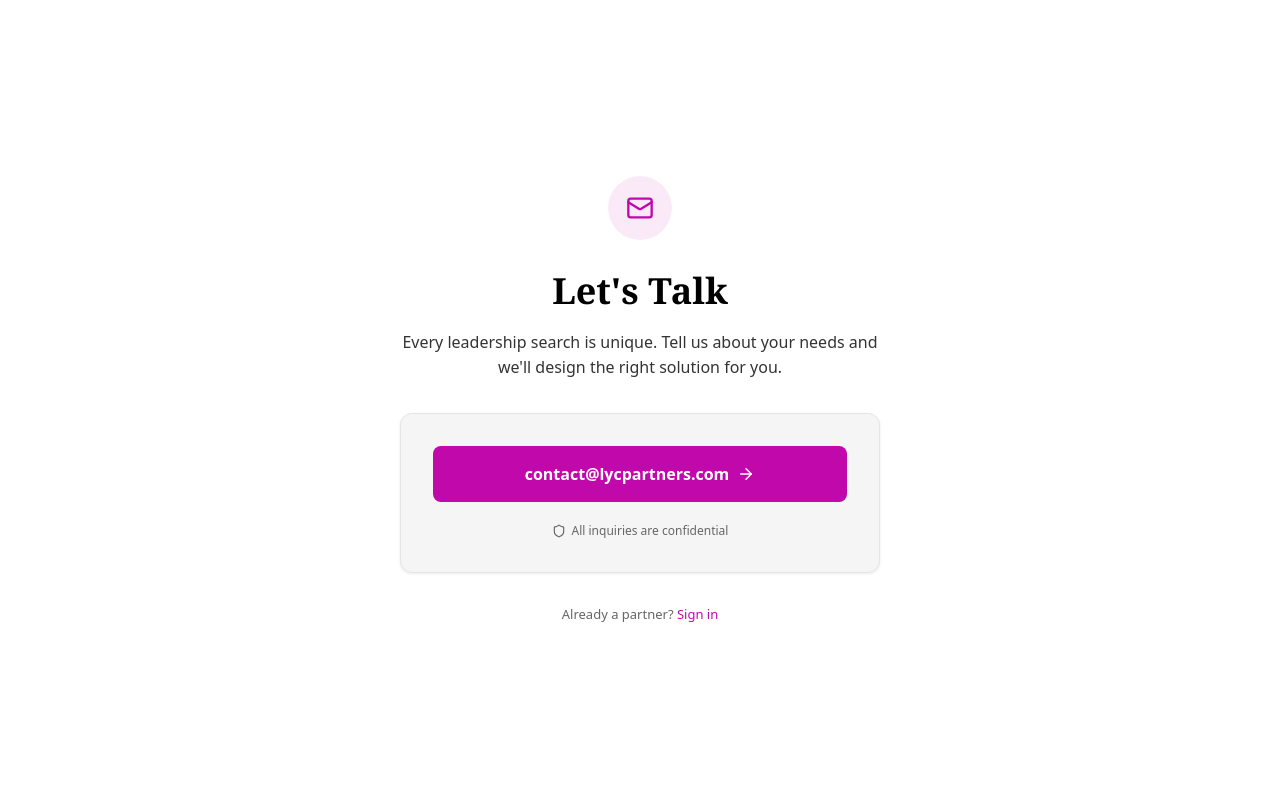
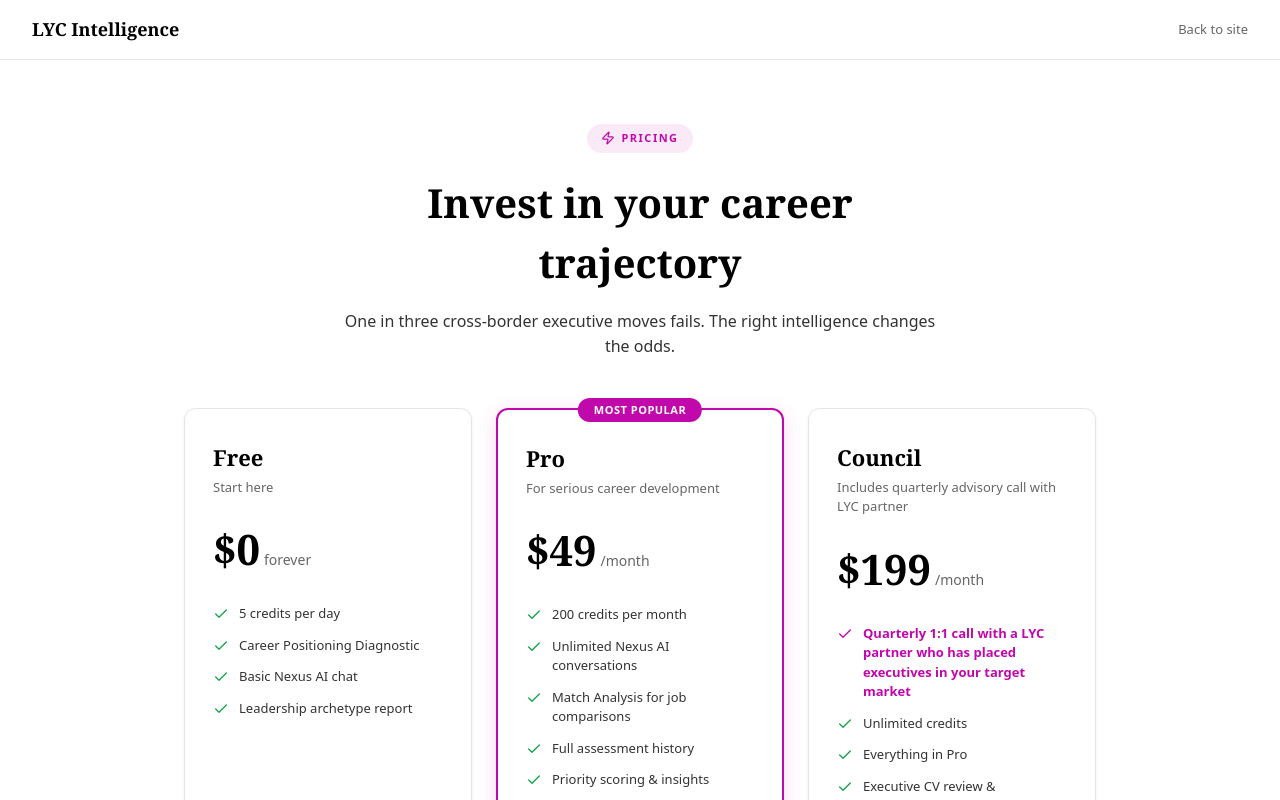
Before and after one commit to kevinhongfr-star/lyc-intelligence, a React (Vite) app: page /pricing in a window 1280 px wide. Shown: the top 800 px of the page. Built offline with nearby package versions, Linux system fonts and the light colour scheme; no server answers; a web font is replaced by a local one.

Commit message:
feat: full pricing page with Free/Pro/Council tiers (Phase 5.1+5.4)

```diff
--- a/src/pages/PricingPage.tsx
+++ b/src/pages/PricingPage.tsx
@@ -1,5 +1,5 @@
 import React from 'react';
-import { Mail, ArrowRight, Shield } from 'lucide-react';
+import { Check, ArrowRight, Shield, Zap } from 'lucide-react';
 
 const DS = {
   headingFont: "'Libre Baskerville', Georgia, serif",
@@ -20,73 +20,143 @@ const DS = {
   shadowHover: '0 4px 12px rgba(0,0,0,0.1)',
 };
 
+const TIERS = [
+  {
+    id: 'free',
+    name: 'Free',
+    price: 0,
+    priceDisplay: '$0',
+    period: 'forever',
+    credits: 5,
+    description: 'Start here',
+    features: [
+      '5 credits per day',
+      'Career Positioning Diagnostic',
+      'Basic Nexus AI chat',
+      'Leadership archetype report',
+    ],
+  },
+  {
+    id: 'pro',
+    name: 'Pro',
+    price: 49,
+    priceDisplay: '$49',
+    period: '/month',
+    credits: 200,
+    description: 'For serious career development',
+    highlight: true,
+    features: [
+      '200 credits per month',
+      'Unlimited Nexus AI conversations',
+      'Match Analysis for job comparisons',
+      'Full assessment history',
+      'Priority scoring & insights',
+      'PDF export of all reports',
+    ],
+  },
+  {
+    id: 'council',
+    name: 'Council',
+    price: 199,
+    priceDisplay: '$199',
+    period: '/month',
+    credits: -1,
+    description: 'Includes quarterly advisory call with LYC partner',
+    features: [
+      'Quarterly 1:1 call with a LYC partner who has placed executives in your target market',
+      'Unlimited credits',
+      'Everything in Pro',
+      'Executive CV review & optimization',
+      'Interview preparation sessions',
+      'Board readiness assessment',
+      'Private Council network access',
+    ],
+  },
+];
+
 export function PricingPage() {
   return (
-    <div style={{ minHeight: '100vh', background: DS.bg, display: 'flex', flexDirection: 'column', alignItems: 'center', justifyContent: 'center', padding: '24px' }}>
-      <div style={{ maxWidth: '480px', width: '100%', textAlign: 'center' }}>
-        <div style={{
-          width: '64px',
-          height: '64px',
-          borderRadius: '50%',
-          background: `${DS.accent}15`,
-          display: 'flex',
-          alignItems: 'center',
-          justifyContent: 'center',
-          margin: '0 auto 24px'
-        }}>
-          <Mail style={{ width: 28, height: 28, color: DS.accent }} />
+    <div style={{ minHeight: '100vh', background: DS.bg }}>
+      {/* Header */}
+      <nav style={{ display: 'flex', alignItems: 'center', justifyContent: 'space-between', padding: '16px 32px', borderBottom: `1px solid ${DS.border}` }}>
+        <a href="/" style={{ fontFamily: DS.headingFont, fontSize: '18px', fontWeight: 700, color: DS.text, textDecoration: 'none' }}>LYC Intelligence</a>
+        <div style={{ display: 'flex', gap: '24px', alignItems: 'center' }}>
+          <a href="/" style={{ fontSize: '13px', color: DS.muted, textDecoration: 'none' }}>Back to site</a>
+        </div>
+      </nav>
+
+      {/* Hero */}
+      <div style={{ textAlign: 'center', padding: '64px 24px 48px', maxWidth: '640px', margin: '0 auto' }}>
+        <div style={{ display: 'inline-flex', alignItems: 'center', gap: '6px', padding: '6px 14px', background: `${DS.accent}15`, borderRadius: '20px', marginBottom: '20px' }}>
+          <Zap style={{ width: 14, height: 14, color: DS.accent }} />
+          <span style={{ fontSize: '11px', color: DS.accent, fontWeight: 600, letterSpacing: '1.5px', textTransform: 'uppercase' }}>Pricing</span>
+        </div>
+        <h1 style={{ fontFamily: DS.headingFont, fontSize: '40px', fontWeight: 700, color: DS.text, margin: '0 0 16px' }}>
+          Invest in your career trajectory
+        </h1>
+        <p style={{ fontFamily: DS.bodyFont, fontSize: '16px', color: DS.textSecondary, lineHeight: 1.6, margin: 0 }}>
+          One in three cross-border executive moves fails. The right intelligence changes the odds.
+        </p>
       </div>
 
-        <h1 style={{ fontFamily: DS.headingFont, fontSize: '36px', fontWeight: 700, color: DS.text, margin: '0 0 12px' }}>
-          Let's Talk
-        </h1>
-
-        <p style={{ fontFamily: DS.bodyFont, fontSize: '16px', color: DS.textSecondary, lineHeight: 1.6, marginBottom: '32px' }}>
-          Every leadership search is unique. Tell us about your needs and we'll design the right solution for you.
-        </p>
-
-        <div style={{
-          background: DS.bgAlt,
-          border: `1px solid ${DS.cardBorder}`,
+      {/* Tier Cards */}
+      <div className="grid-responsive" style={{ display: 'grid', gridTemplateColumns: 'repeat(3, 1fr)', gap: '24px', maxWidth: '960px', margin: '0 auto', padding: '0 24px 80px' }}>
+        {TIERS.map(tier => (
+          <div key={tier.id} style={{
+            background: DS.card,
+            border: tier.highlight ? `2px solid ${DS.accent}` : `1px solid ${DS.cardBorder}`,
             borderRadius: DS.radius,
-          padding: '32px',
-          boxShadow: DS.shadow,
+            padding: '32px 28px',
+            boxShadow: tier.highlight ? `0 4px 20px rgba(193,8,171,0.15)` : DS.shadow,
+            position: 'relative',
+            display: 'flex',
+            flexDirection: 'column',
           }}>
+            {tier.highlight && (
+              <div style={{ position: 'absolute', top: '-12px', left: '50%', transform: 'translateX(-50%)', background: DS.accent, color: '#FFF', fontSize: '11px', fontWeight: 600, padding: '4px 16px', borderRadius: '12px', letterSpacing: '0.5px' }}>
+                MOST POPULAR
+              </div>
+            )}
+            <h3 style={{ fontFamily: DS.headingFont, fontSize: '22px', fontWeight: 700, color: DS.text, margin: '0 0 4px' }}>{tier.name}</h3>
+            <p style={{ fontSize: '13px', color: DS.muted, margin: '0 0 20px' }}>{tier.description}</p>
+            <div style={{ marginBottom: '24px' }}>
+              <span style={{ fontFamily: DS.headingFont, fontSize: '42px', fontWeight: 700, color: DS.text }}>{tier.priceDisplay}</span>
+              <span style={{ fontSize: '14px', color: DS.muted, marginLeft: '4px' }}>{tier.period}</span>
+            </div>
+            <div style={{ flex: 1 }}>
+              {tier.features.map((feature, i) => (
+                <div key={i} style={{ display: 'flex', gap: '10px', alignItems: 'flex-start', marginBottom: '12px' }}>
+                  <Check style={{ width: 16, height: 16, color: i === 0 && tier.id === 'council' ? DS.accent : '#16A34A', flexShrink: 0, marginTop: '2px' }} />
+                  <span style={{ fontSize: '13px', color: i === 0 && tier.id === 'council' ? DS.accent : DS.textSecondary, fontWeight: i === 0 && tier.id === 'council' ? 600 : 400, lineHeight: 1.5 }}>
+                    {feature}
+                  </span>
+                </div>
+              ))}
+            </div>
             <a
-            href="mailto:contact@lycpartners.com"
+              href={tier.id === 'free' ? '/assessment' : '/login'}
               style={{
-              display: 'flex',
-              alignItems: 'center',
-              justifyContent: 'center',
-              gap: '8px',
-              padding: '16px 24px',
-              background: DS.accent,
-              color: '#FFF',
-              borderRadius: '8px',
-              fontFamily: DS.bodyFont,
-              fontSize: '16px',
-              fontWeight: 600,
-              textDecoration: 'none',
-              minHeight: '44px',
-              marginBottom: '20px',
-              transition: 'background-color 0.2s ease, transform 0.15s ease',
+                display: 'flex', alignItems: 'center', justifyContent: 'center', gap: '8px',
+                padding: '14px', marginTop: '24px',
+                background: tier.highlight ? DS.accent : 'transparent',
+                color: tier.highlight ? '#FFF' : DS.text,
+                border: tier.highlight ? 'none' : `1px solid ${DS.cardBorder}`,
+                borderRadius: '8px', fontSize: '14px', fontWeight: 600,
+                textDecoration: 'none', minHeight: '48px',
+                transition: 'all 0.2s ease',
               }}
             >
-            contact@lycpartners.com
-            <ArrowRight style={{ width: 18, height: 18 }} />
+              {tier.id === 'free' ? 'Start Free Assessment' : `Get ${tier.name}`}
+              <ArrowRight style={{ width: 16, height: 16 }} />
             </a>
-
-          <div style={{ display: 'flex', alignItems: 'center', justifyContent: 'center', gap: '6px' }}>
-            <Shield style={{ width: 14, height: 14, color: DS.muted }} />
-            <span style={{ fontFamily: DS.bodyFont, fontSize: '12px', color: DS.muted }}>
-              All inquiries are confidential
-            </span>
           </div>
+        ))}
       </div>
 
-        <p style={{ fontFamily: DS.bodyFont, fontSize: '13px', color: DS.muted, marginTop: '32px' }}>
-          Already a partner? <a href="/" style={{ color: DS.accent, textDecoration: 'none' }}>Sign in</a>
-        </p>
+      {/* Footer trust */}
+      <div style={{ display: 'flex', alignItems: 'center', justifyContent: 'center', gap: '6px', paddingBottom: '48px' }}>
+        <Shield style={{ width: 14, height: 14, color: DS.muted }} />
+        <span style={{ fontSize: '12px', color: DS.muted }}>Secure payment · Cancel anytime · 14-day money-back guarantee</span>
       </div>
     </div>
   );
```
Lines whose indentation alone changed are shown as unchanged.
